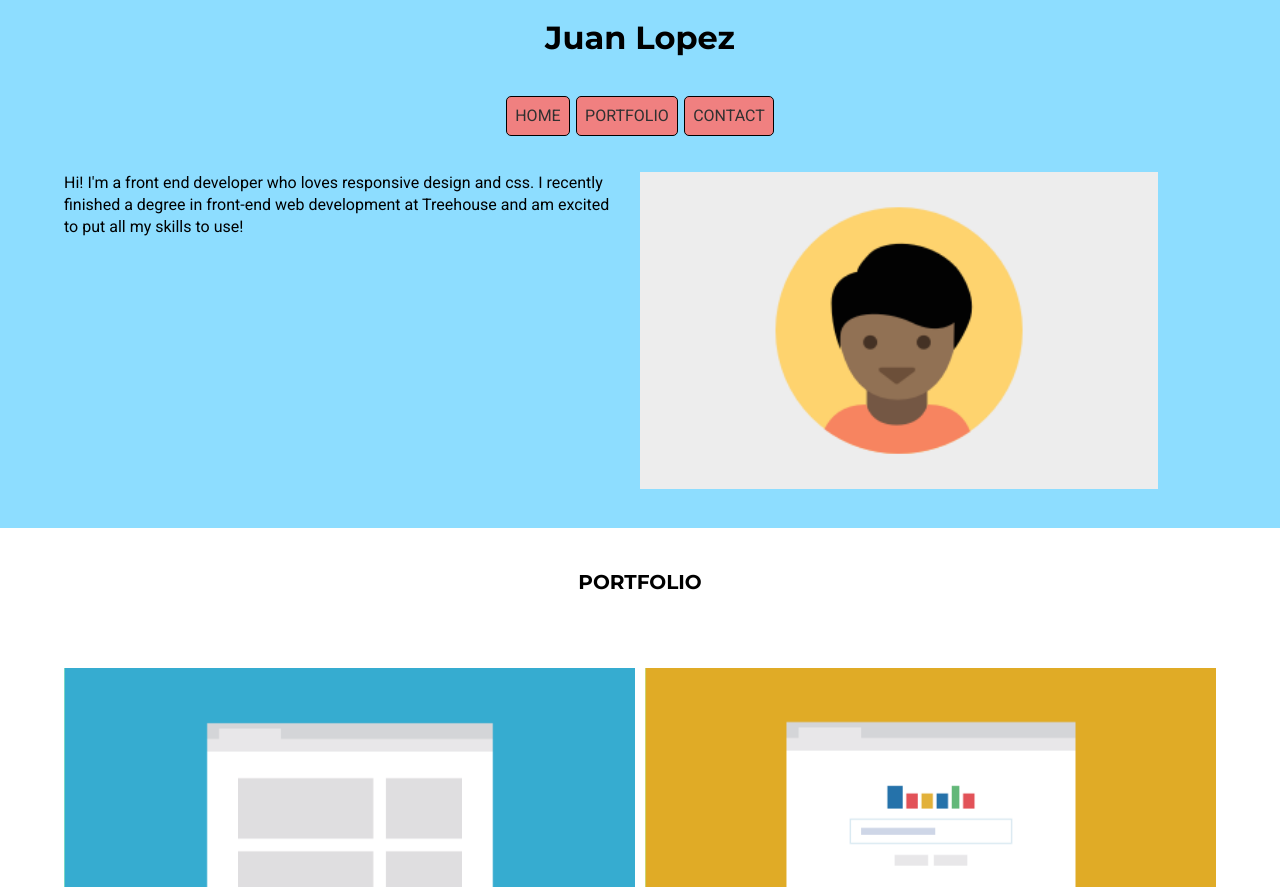
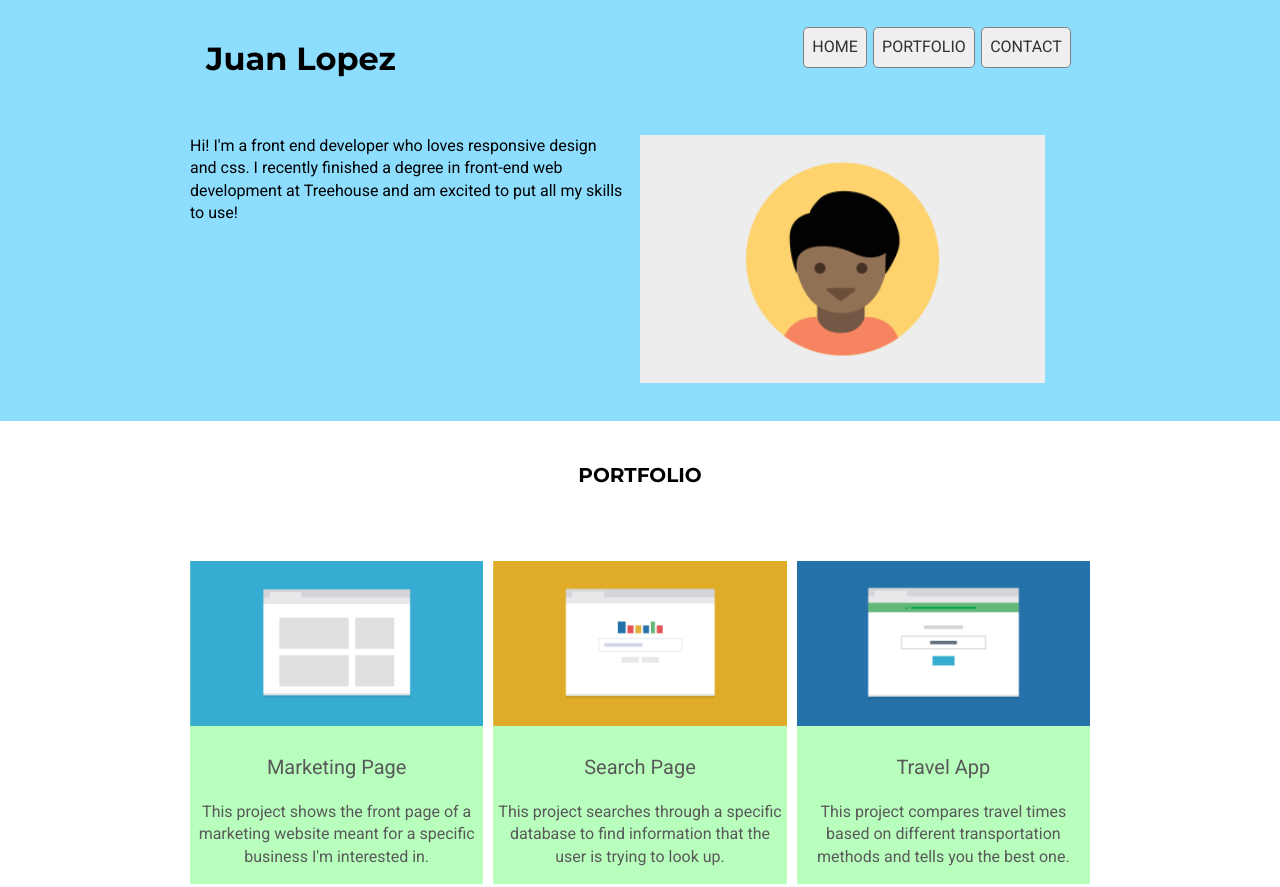
Before and after one commit to The-Juan-AndOnly/Mobile-Responsive-Portfolio, a plain HTML site: page index.html in a window 1280 px wide. Shown: the top 887 px of the page. Drawn offline with Linux system fonts and the light colour scheme.

Commit message:
Added desktop styling

```diff
--- a/css/styles.css
+++ b/css/styles.css
@@ -26,12 +26,17 @@ a {
   color: var(--primary-font-color);
 }
 
+a:hover {
+  cursor: pointer;
+}
+
 img {
   max-width: 100%;
 }
 
 .container {
   width: 90%;
+  max-width: 900px;
   margin: 0 auto;
 }
 
@@ -63,13 +68,16 @@ header {
   background: var(--secondary-background-color);
 }
 
+header .header-wrapper {
+  padding: 1em;
+  margin: 0 0 1em;
+}
+
 header .header__title {
   font-family: var(--secondary-font-family);
   text-align: center;
   font-size: 2rem;
   font-weight: 700;
-  padding: 0.5em;
-  margin: 0 0 0.5em;
 }
 
 header nav {
@@ -81,13 +89,14 @@ header .list {
 }
 
 header .list__item {
-  background: lightcoral;
-  border: 1px solid black;
+  background: #efefef;
+  border: 1px solid gray;
   text-transform: uppercase;
+  transition: all 0.5 ease-in-out;
 }
 
-header .list__item a:hover {
-  cursor: pointer;
+header .list__item:hover {
+  background: lightcoral;
 }
 
 header .profile__img-container {
@@ -164,6 +173,7 @@ footer .page-links {
   header .list {
     display: flex;
     justify-content: center;
+    margin-top: 0.5em;
   }
 
   header .profile {
@@ -192,6 +202,11 @@ footer .page-links {
     grid-gap: 10px;
   }
 
+  .contact-wrapper {
+    width: 60%;
+    margin: 0 auto;
+  }
+
   footer .backToTop {
     display: none;
   }
@@ -199,3 +214,15 @@ footer .page-links {
     display: flex;
   }
 }
+
+@media screen and (min-width: 1024px) {
+  header .header-wrapper {
+    display: flex;
+    justify-content: space-between;
+    align-items: center;
+  }
+
+  .projects-wrapper {
+    grid-template-columns: repeat(3, 1fr);
+  }
+}
--- a/index.html
+++ b/index.html
@@ -16,6 +16,7 @@
   <body>
     <header>
       <div class="container">
+        <div class="header-wrapper">
           <h1 class="header__title">Juan Lopez</h1>
           <nav>
             <ul class="list">
@@ -24,6 +25,8 @@
               <li class="list__item"><a href="#contact">Contact</a></li>
             </ul>
           </nav>
+        </div>
+
         <div class="profile">
           <div class="profile__img-container">
             <img
@@ -98,6 +101,7 @@
     <section id="contact">
       <div class="container">
         <h2 class="title">Contact</h2>
+        <div class="contact-wrapper">
           <p class="contact__info">
             If you're interested in chatting or want more information ablout what
             I've been working on, I'd love to hear from you!
@@ -114,6 +118,8 @@
             </li>
           </ul>
         </div>
+
+      </div>
     </section>
     <footer>
       <h3>Student Name</h3>
```
Lines whose indentation alone changed are shown as unchanged.
